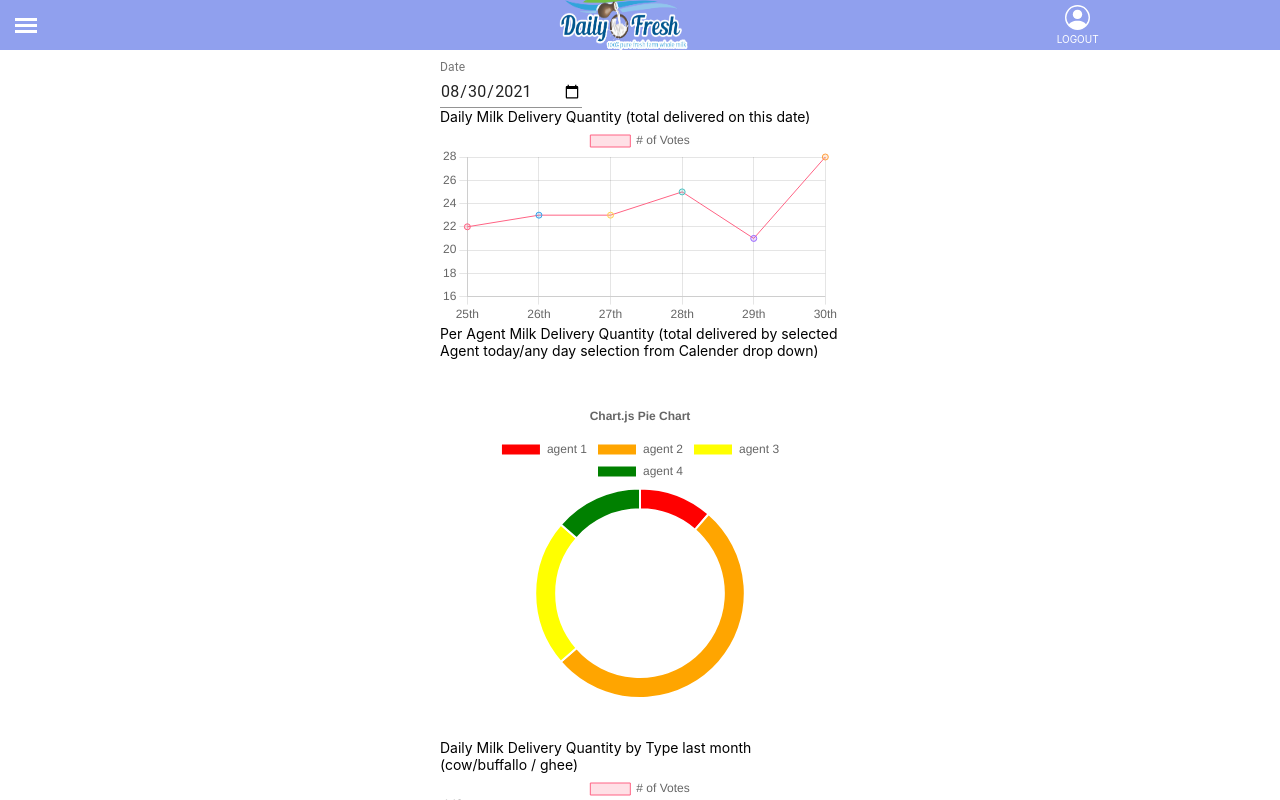
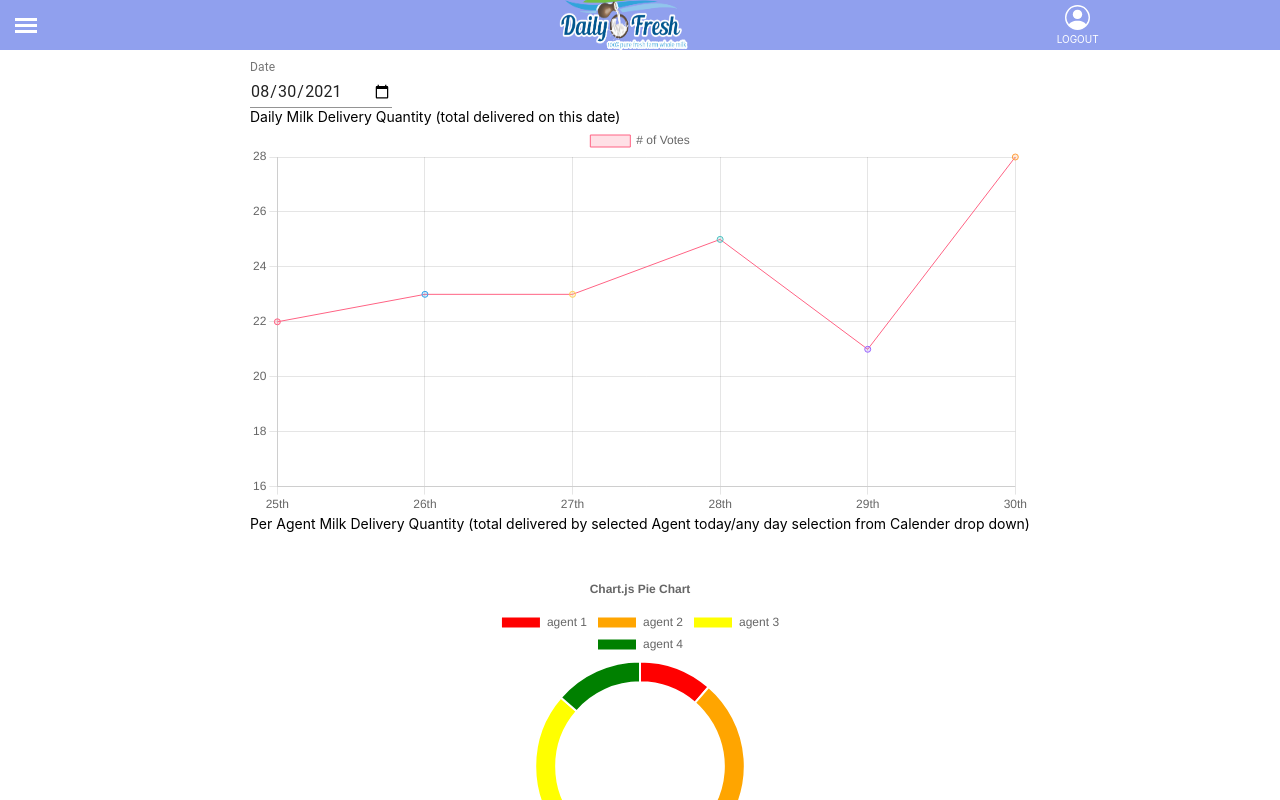
Before and after one commit to uttamraj143/DailyMilkFreshWeb, a React (Create React App) app: page /dashboard in a window 1280 px wide. Shown: the top 800 px of the page. Built offline with nearby package versions, Linux system fonts and the light colour scheme; no server answers; sample sign-in values are in the browser's storage.

Commit message:
complete axios close branch

```diff
--- a/src/components/Dashboard/Statistics.scss
+++ b/src/components/Dashboard/Statistics.scss
@@ -1,6 +1,5 @@
 .Statistics {
   &__main-container {
-    max-width: 400px;
     @media screen and (max-width: 450px) {
       max-width: 86%;
     }
```
